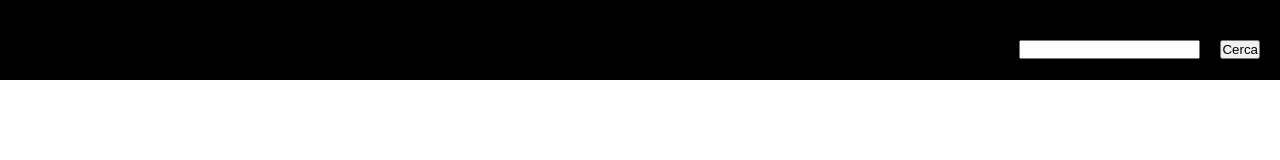
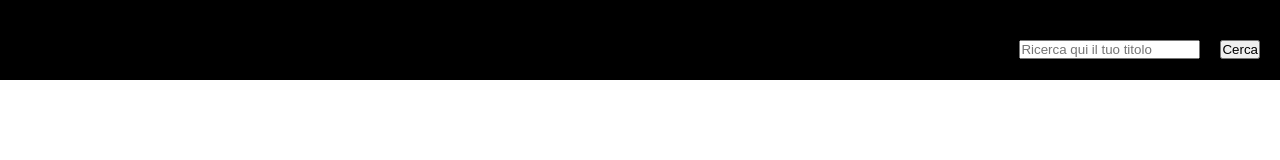
Before and after one commit to DamianoTrifone/vue-boolfix, a Vue app: page / in a window 1280 px wide. Shown: the top 160 px of the page. Built offline with nearby package versions, Linux system fonts and the light colour scheme.

Commit message:
Searchbar con chiamata

```diff
--- a/src/App.vue
+++ b/src/App.vue
@@ -1,12 +1,11 @@
 <template>
   <div id="app">
-    <Searchbar />
+    <Searchbar @searchedFilm="searchItem"/>
   </div>
 </template>
 
 <script>
 import Searchbar from './components/Searchbar.vue'
-
 
 export default {
   name: 'App',
--- a/src/components/Searchbar.vue
+++ b/src/components/Searchbar.vue
@@ -1,15 +1,23 @@
 <template>
-  <div class="searchbar">
-      <div class="ricerca">
-        <input type="text">
-        <button>Cerca</button>
+    <div class="searchbar">
+        <div class="ricerca">
+            <input type="text" placeholder="Ricerca qui il tuo titolo"
+            v-model.trim="usersearch"
+            @keyup="$emit('searchedFilm', usersearch)">
+            <button>Cerca</button>
+            </div>
     </div>
-  </div>
 </template>
 
 <script>
 export default {
-    name:"Searchbar"
+    name:"searchbar",
+    data(){
+        return{
+            usersearch: ''
+        }
+    }
+
 }
 </script>
 
@@ -23,7 +31,7 @@ export default {
         display: flex;
         justify-content: flex-end;
         align-self: flex-end;
-        }
+    }
 
     .ricerca input{
         margin-top: 40px;
```
